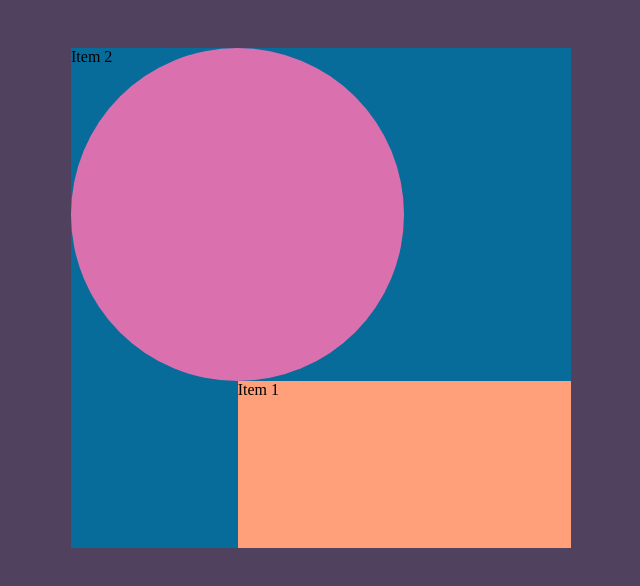
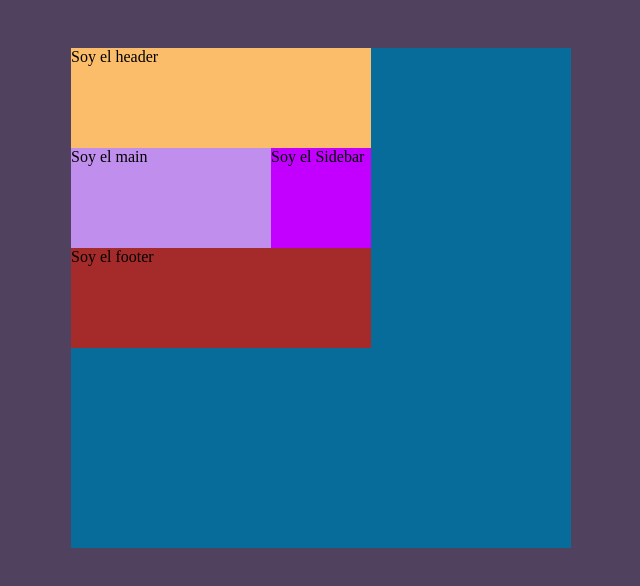
Before and after one commit to lualuna13/CSS-Grit, a plain HTML site: page index.html in a window 1280 px wide. Shown: the whole page, without its empty margins (319-959 px from the left). Drawn offline with Linux system fonts and the light colour scheme.

```diff
--- a/index.html
+++ b/index.html
@@ -1,4 +1,3 @@
-<!DOCTYPE html>
 <html lang="en">
 <head>
     <meta charset="UTF-8">
@@ -7,9 +6,10 @@
 </head>
 <body>
     <div class="container">
-        <!-- .item*5{Item $} -->
-        <div class="item item1">Item 1</div>
-        <div class="item item2">Item 2</div>
+        <div class="header">Soy el header</div>
+        <div class="main">Soy el main</div>
+        <div class="sidebar">Soy el Sidebar</div>
+        <div class="footer">Soy el footer</div>
     </div>
 </body>
 </html>
--- a/style.css
+++ b/style.css
@@ -12,27 +12,36 @@ body {
 /* Container tenga una grilla 5 columnas * 5 filas del mismo ancho y alto */
 .container {
     display: grid;
-    grid-template-columns: repeat(3, 1fr);
-    grid-template-rows: repeat(3, 1fr);
+    grid-template-columns: repeat(3, 100px);
+    grid-template-rows: repeat(3, 100px);
+    grid-template-areas:
+    "header header header"
+    "main    main  sidebar"
+    "footer footer footer";
+
+
     width: 500px;
     height: 500px;
     margin: 0 auto; /* Esto centra el elemento cuando tiene ancho definido */
     background-color: rgb(8, 108, 155)
 }
 
-.item {
-    background-color: rgb(218, 113, 174);
+.header {
+    grid-area: header;
+    background-color: rgb(252, 189, 107);
 }
 
-
-.item1 {
-    grid-column: 2 / 4;
-    grid-row: 3 / 4;
-    background-color: lightsalmon;
+.main {
+    grid-area: main;
+    background-color: rgb(192, 143, 238);
 }
 
-.item2 {
-    grid-column: 1 / 3;
-    grid-row: 1 / 3;
-    border-radius: 50%;
+.sidebar {
+    grid-area: sidebar;
+    background-color: rgb(195, 0, 255);
 }
+
+.footer {
+    grid-area: footer;
+    background-color: brown;
+}
```
